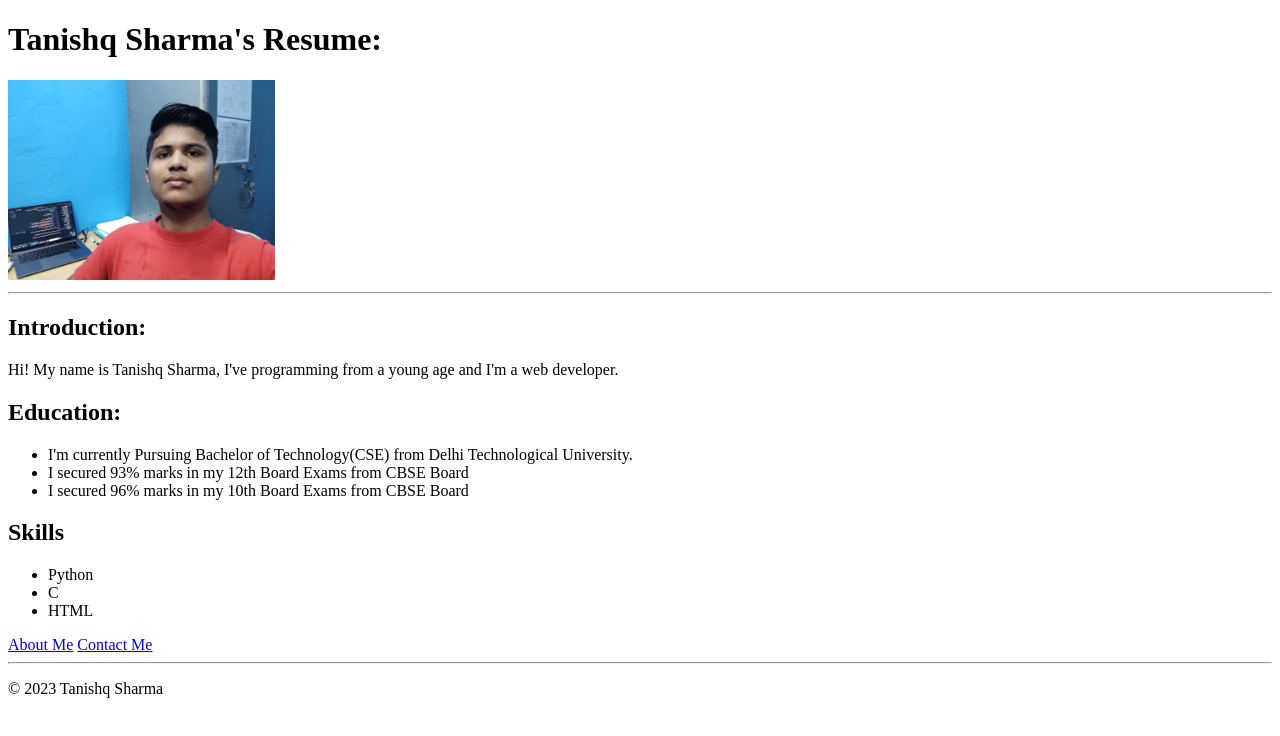
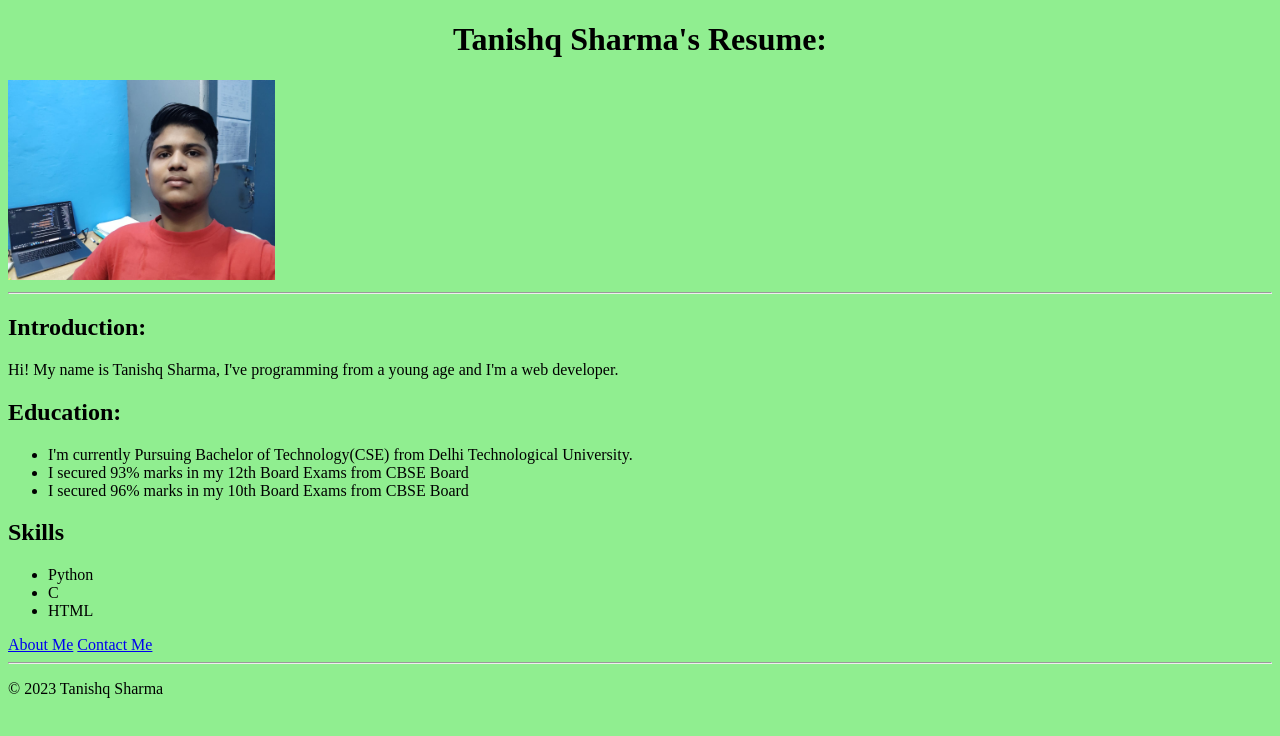
Before and after one commit to TanishqSharma07/My-Resume, a plain HTML site: page index.html in a window 1280 px wide. Drawn offline with Linux system fonts and the light colour scheme.

Commit message:
CSS added to the file

```diff
--- a/index.html
+++ b/index.html
@@ -4,9 +4,16 @@
     <meta charset="UTF-8">
     <meta name="viewport" content="width=device-width, initial-scale=1.0">
     <title>My Resume</title>
+    <link rel="stylesheet" href="./style.css" />
 </head>
 <body>
-    <h1>Tanishq Sharma's Resume:</h1>
+    <header>
+        <h1>Tanishq Sharma's Resume:</h1>
+        <!-- <button><a href="./index.html">Home</a></button>
+        <button id="aboutme"><a href="./Public/about.html" >About Me</a></button> -->
+
+    </header>
+
     <img src="./Assets/Images/Tanishq Sharma Photo 2.jpg" alt="Image of the Applicant" height="200"/>
     <hr />
 
--- /dev/null
+++ b/style.css
@@ -0,0 +1,7 @@
+h1 {
+    text-align: center;
+}
+
+body {
+    background-color: lightgreen;
+}
```
